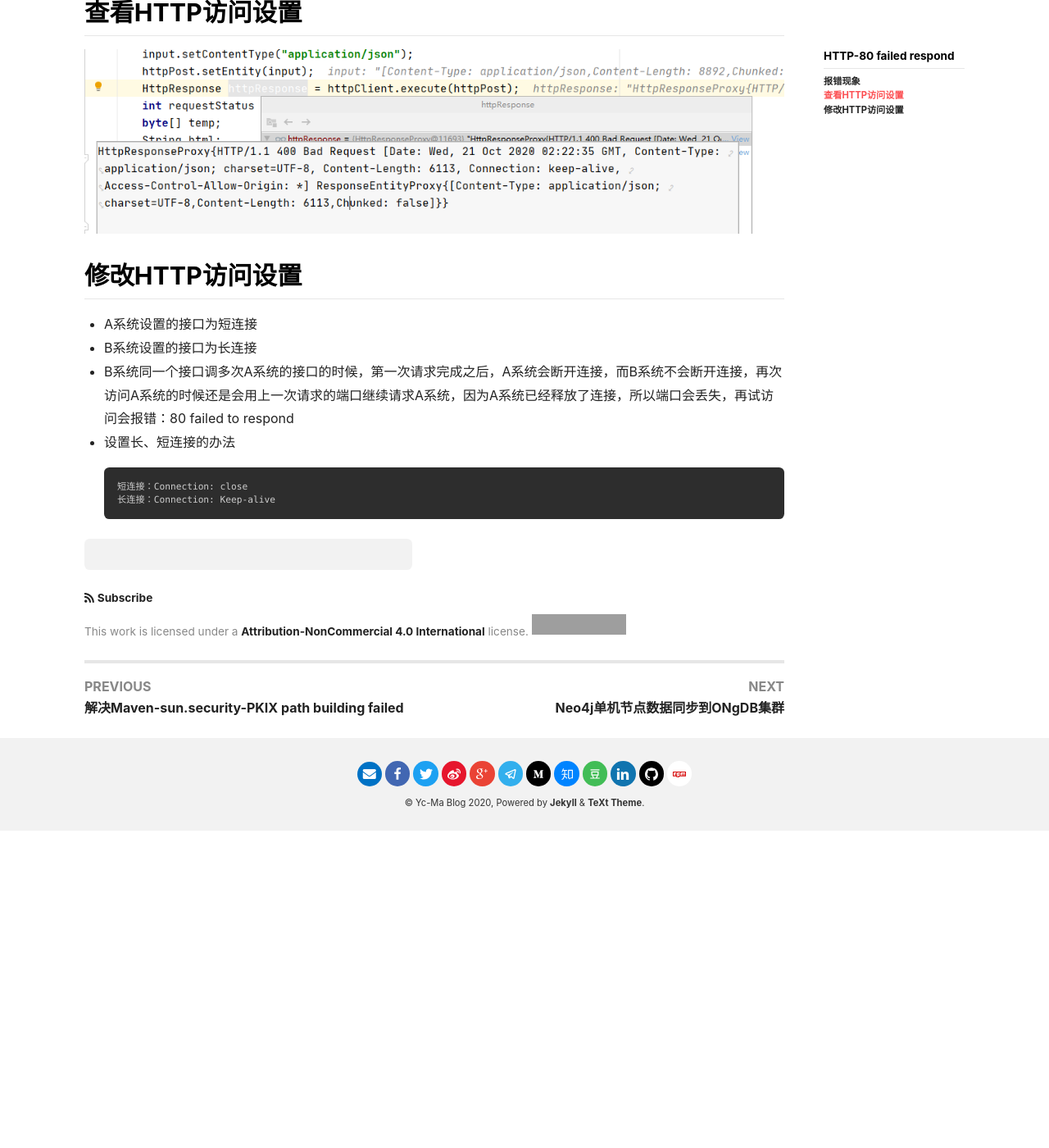
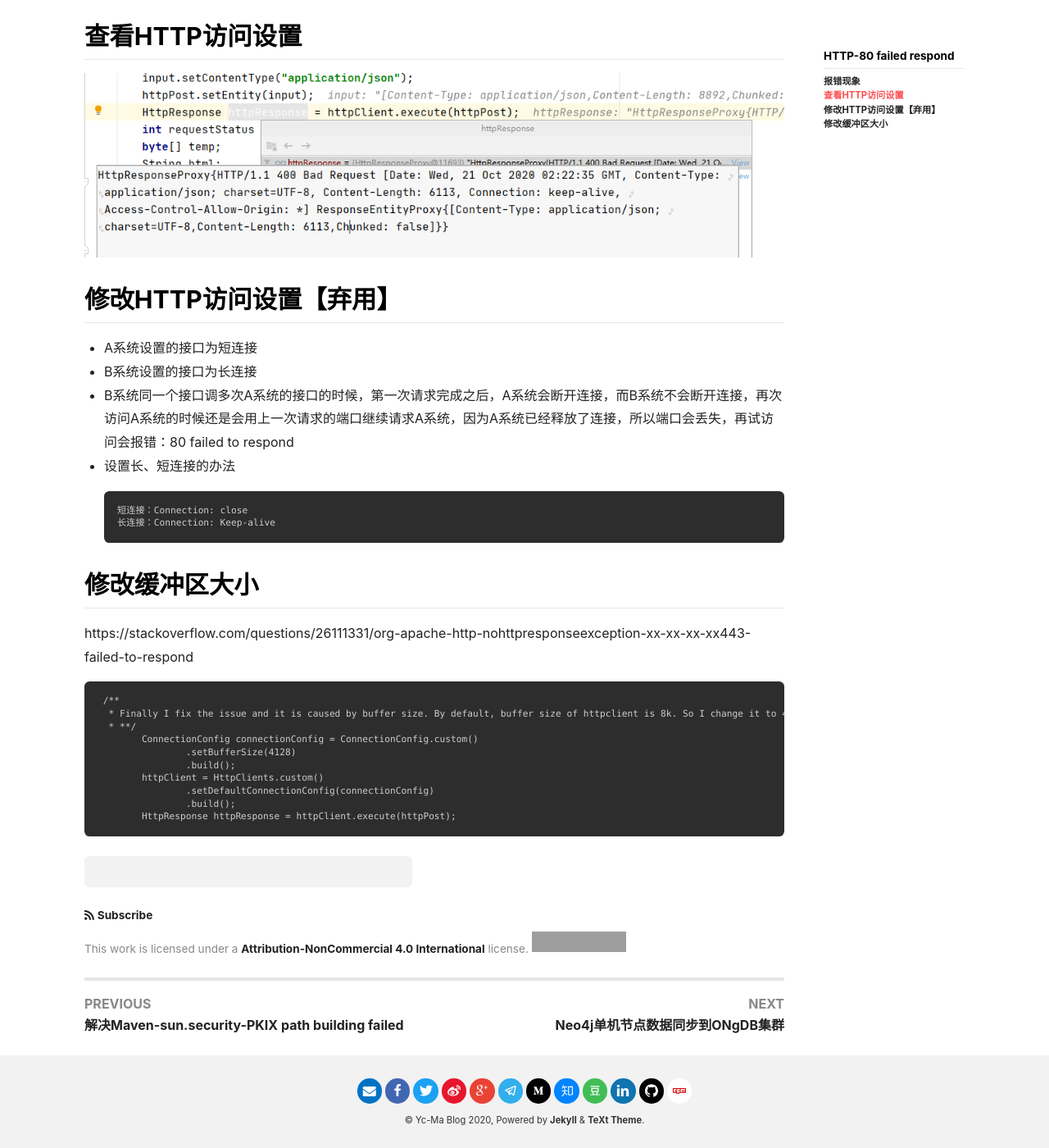
Before and after one commit to crazyyanchao/blog, a Jekyll site: the page built from _posts/2020-10-28-HTTP 80 failed respond.md, in a window 1280 px wide and 1400 px high, scrolled down 745 px. Shown: the whole window at 82% size. Built offline with Jekyll 4.4.1, drawn with Linux system fonts in a browser that asks for light colours; nearby versions of some CDN libraries; comment, search, counter and statistics services are not loaded; before the commit the page ends 1758 px from its top, so only the background shows below that; some of the changed text lies outside the part shown; grey boxes are pictures that could not be loaded.

````diff
--- a/_posts/2020-10-28-HTTP 80 failed respond.md
+++ b/_posts/2020-10-28-HTTP 80 failed respond.md
@@ -22,7 +22,7 @@ HTTP访问时出现：
 ## 查看HTTP访问设置
 ![](https://raw.githubusercontent.com/crazyyanchao/blog/master/images/2020/10/2020-10-28-HTTP%2080%20failed%20respond/20201021102704595_17137.png)
 
-## 修改HTTP访问设置
+## 修改HTTP访问设置【弃用】
 - A系统设置的接口为短连接
 - B系统设置的接口为长连接
 - B系统同一个接口调多次A系统的接口的时候，第一次请求完成之后，A系统会断开连接，而B系统不会断开连接，再次访问A系统的时候还是会用上一次请求的端口继续请求A系统，因为A系统已经释放了连接，所以端口会丢失，再试访问会报错：80 failed to respond
@@ -31,3 +31,18 @@ HTTP访问时出现：
 短连接：Connection: close
 长连接：Connection: Keep-alive
 ```
+
+## 修改缓冲区大小
+https://stackoverflow.com/questions/26111331/org-apache-http-nohttpresponseexception-xx-xx-xx-xx443-failed-to-respond
+```
+ /**
+  * Finally I fix the issue and it is caused by buffer size. By default, buffer size of httpclient is 8k. So I change it to 4k and my code works well.
+  * **/
+        ConnectionConfig connectionConfig = ConnectionConfig.custom()
+                .setBufferSize(4128)
+                .build();
+        httpClient = HttpClients.custom()
+                .setDefaultConnectionConfig(connectionConfig)
+                .build();
+        HttpResponse httpResponse = httpClient.execute(httpPost);
+```
````
